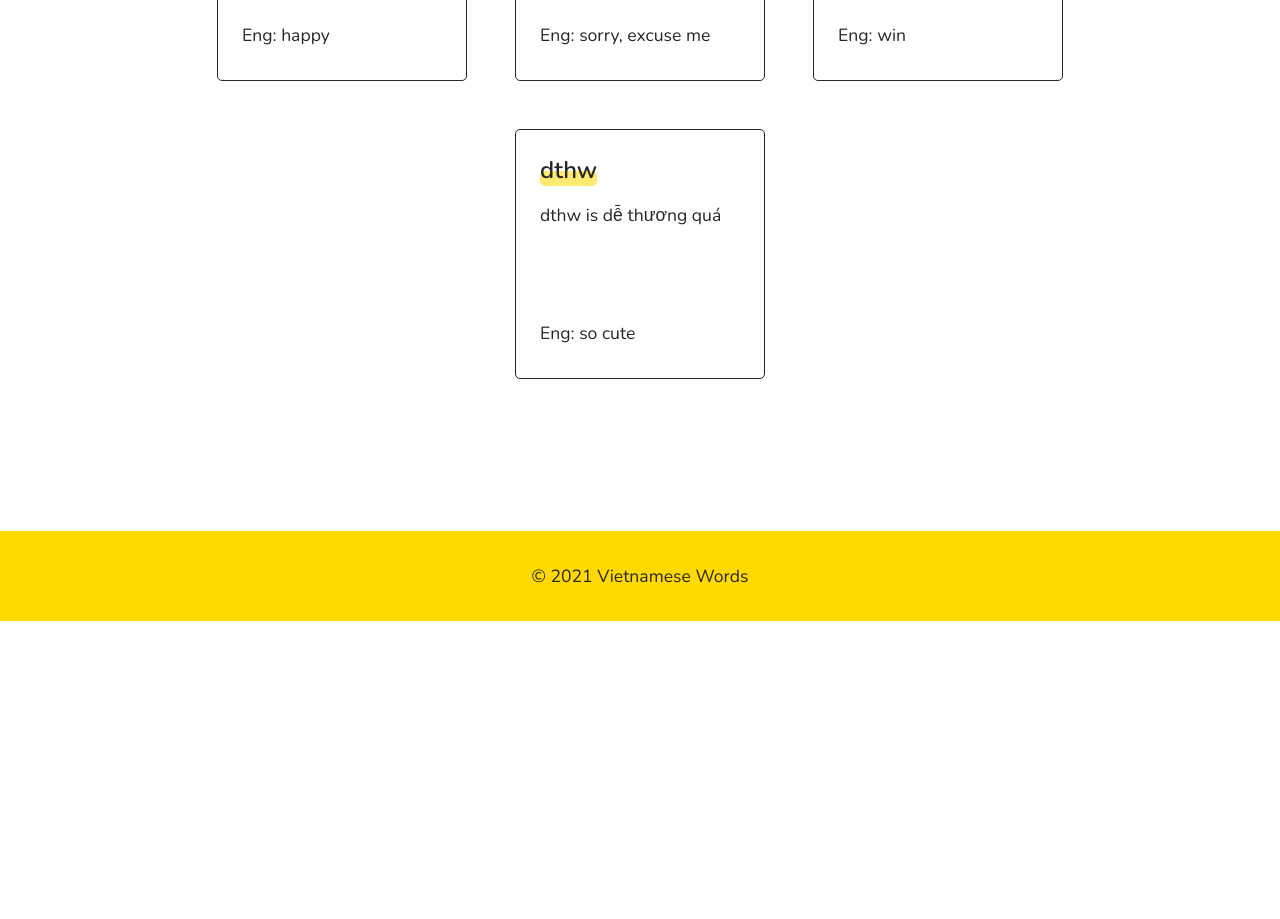
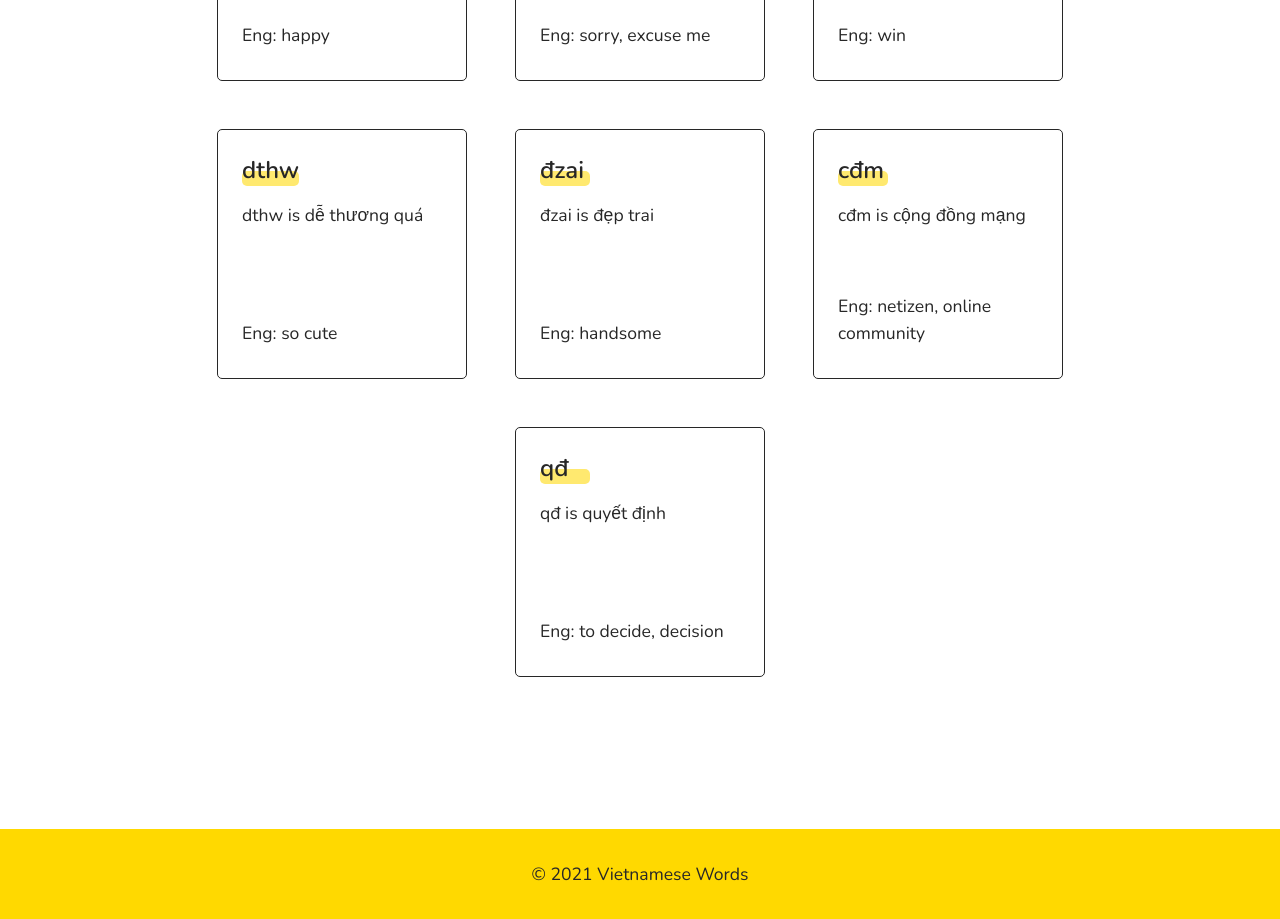
Before and after one commit to CJaclyn/vietnamesewords, a Next.js app: page / in a window 1280 px wide. Shown: the part 5400-6319 px from the top of the page. Before the commit the page ends 6021 px from the top, so only its background shows below. Built offline with nearby package versions, Linux system fonts and the light colour scheme.

Commit message:
updated nextjs and added new words

```diff
--- a/wordsData.js
+++ b/wordsData.js
@@ -312,4 +312,22 @@ export const words = [
         meaning: 'dễ thương quá',
         english: 'so cute'
     },
+    {
+        id: 'dz',
+        word: 'đzai',
+        meaning: 'đẹp trai',
+        english: 'handsome'
+    },
+    {
+        id: 'cdm',
+        word: 'cđm',
+        meaning: 'cộng đồng mạng',
+        english: 'netizen, online community'
+    },
+    {
+        id: 'qđ',
+        word: 'qđ',
+        meaning: 'quyết định',
+        english: 'to decide, decision'
+    }
 ]
```
Also changed, not shown: 1 other file (tests, documents, lock files or other folders).
